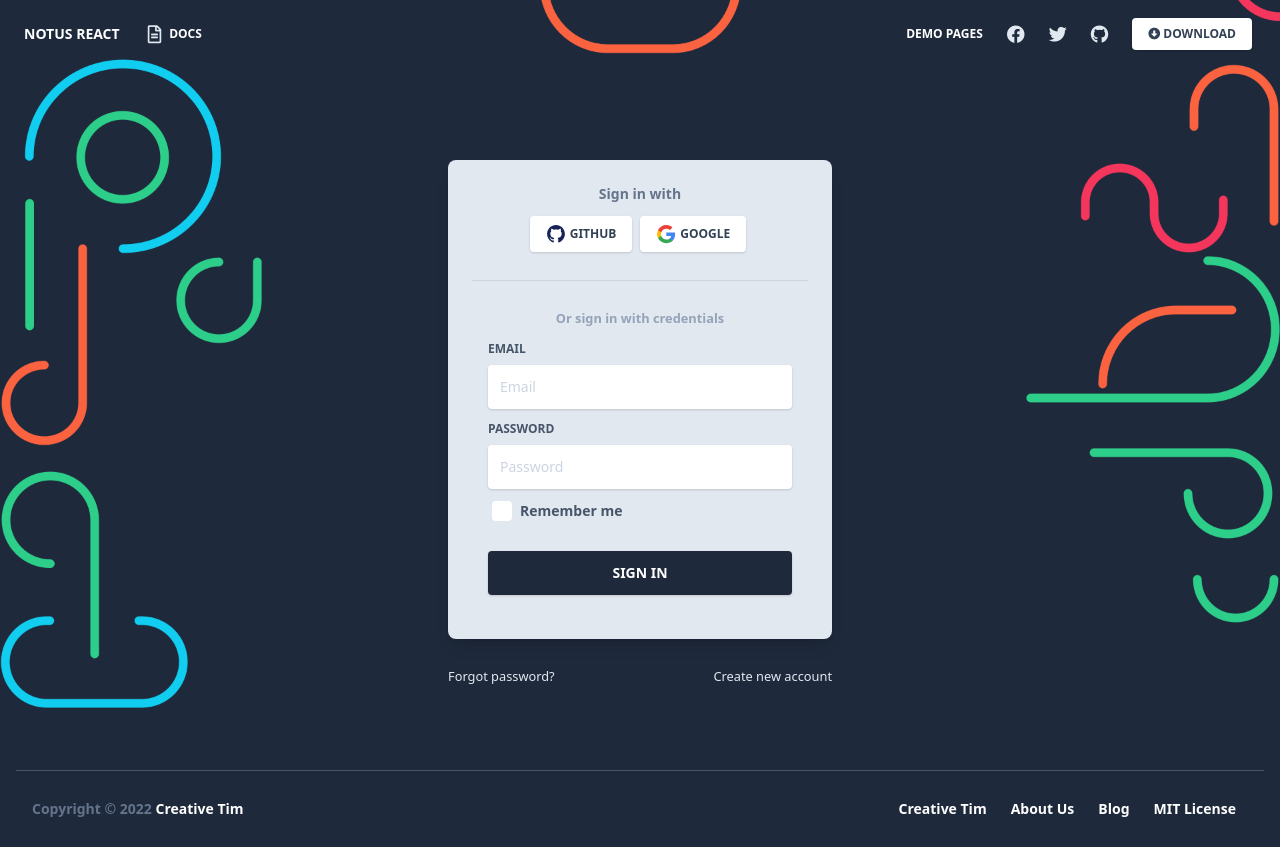
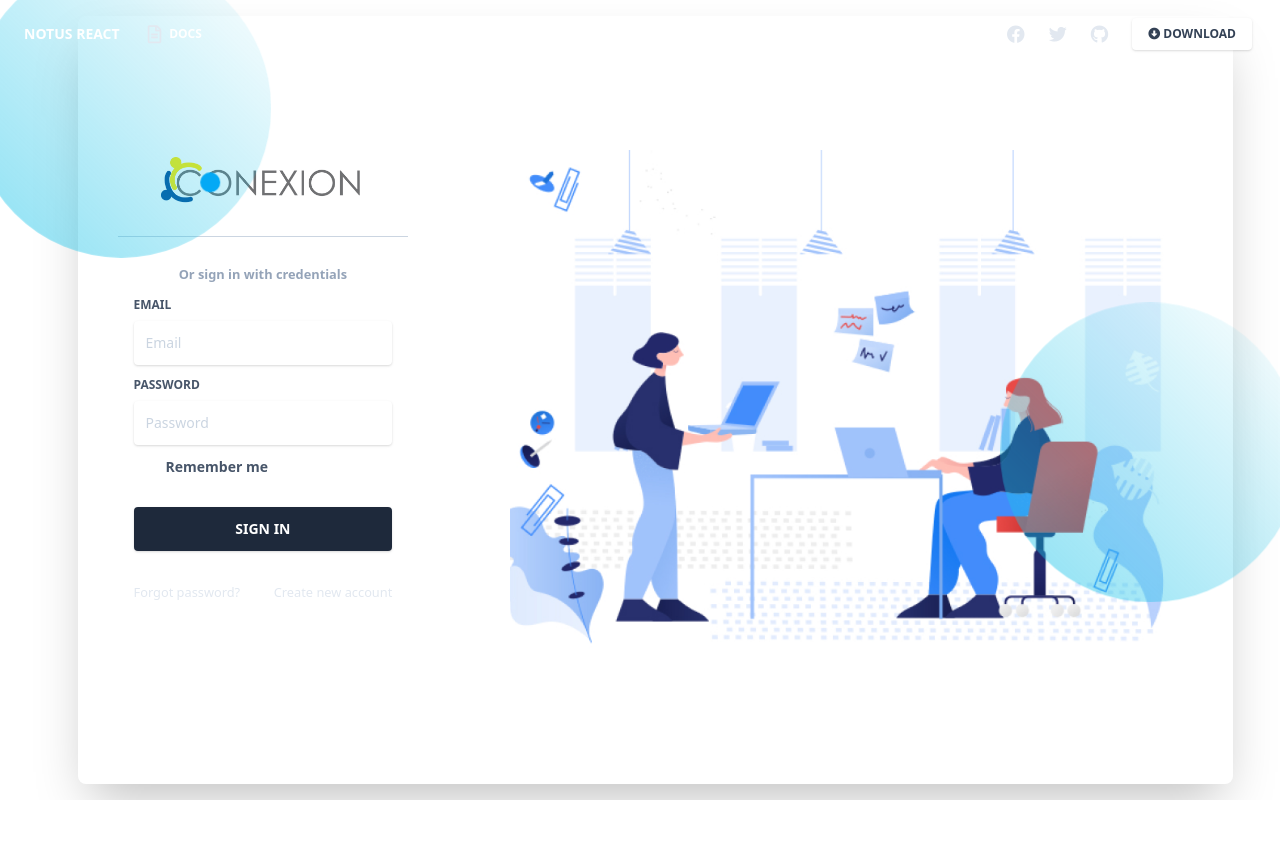
Before and after one commit to ISMAELRIVAS2018/control-system, a React app: page /auth/login in a window 1280 px wide. After the commit the page ends 800 px from the top, so only its background shows below. Built offline with nearby package versions, Linux system fonts and the light colour scheme.

Commit message:
login casi terminado

```diff
--- a/src/layouts/Auth.js
+++ b/src/layouts/Auth.js
@@ -4,7 +4,7 @@ import { Switch, Route, Redirect } from "react-router-dom";
 // components
 
 import Navbar from "components/Navbars/AuthNavbar.js";
-import FooterSmall from "components/Footers/FooterSmall.js";
+import FooterSmall from "components/Footers/FooterSmall.js"
 
 // views
 
@@ -16,20 +16,19 @@ export default function Auth() {
     <>
       <Navbar transparent />
       <main>
-        <section className="relative w-full h-full py-40 min-h-screen">
+        <section className="relative w-full h-full  min-h-screen flex">
           <div
-            className="absolute top-0 w-full h-full bg-blueGray-800 bg-no-repeat bg-full"
-            style={{
-              backgroundImage:
-                "url(" + require("assets/img/register_bg_2.png").default + ")",
-            }}
+            className="absolute top-0 w-full h-full  bg-no-repeat bg-full"
+            // style={{
+            //   backgroundImage:
+            //     "url(" + require("assets/img/register_bg_2.png").default + ")",
+            // }}
           ></div>
           <Switch>
             <Route path="/auth/login" exact component={Login} />
             <Route path="/auth/register" exact component={Register} />
             <Redirect from="/auth" to="/auth/login" />
           </Switch>
-          <FooterSmall absolute />
         </section>
       </main>
     </>
--- a/src/views/auth/Login.js
+++ b/src/views/auth/Login.js
@@ -30,51 +30,43 @@ export default function Login() {
     }
   };
 
+  return (
+    <>
+      {erro && <p className="text-white">{erro}</p>}
 
 
-  return (
-    <>
-      {erro && (
-       <p className="text-white">{erro}</p>
-      )}
+      <div className="container mx-auto px-8 h-3/6 box-content md:h-32 w-32 p-4 border-4 flex justify-center ">
+      <div className="auth-wrapper ">
+          <div className="auth-content ">
+            <div className="auth-bg  ">
+              <span className="r"></span>
+              <span className="r s"></span>
+              <span className="r s"></span>
+              <span className="r"></span>
+            </div>
+          </div>
+        </div>
 
-      <div className="container mx-auto px-4 h-full">
+        {/* //---------FELX ALINIAR EN EL CONTENEDOR ----// */}
+        <div className="flex content-center items-center lg:justify-center justify-statr h-1/2 shadow-2xl rounded-lg  border-0 py-4">
 
-        <div className="flex content-center items-center justify-center h-full">
+              {/* // ----LOGIN------// */}
           <div className="w-full lg:w-4/12 px-4">
-            <div className="relative flex flex-col min-w-0 break-words w-full mb-6 shadow-lg rounded-lg bg-blueGray-200 border-0">
+            {/* // -------CONTENEDOR FLEX CENTER ------// */}
+            <div className="relative flex flex-col min-w-0 break-words w-full mb-6   ">
               <div className="rounded-t mb-0 px-6 py-6">
                 <div className="text-center mb-3">
-                  <h6 className="text-blueGray-500 text-sm font-bold">
-                    Sign in with
-                  </h6>
-                </div>
-                <div className="btn-wrapper text-center">
-                  <button
-                    className="bg-white active:bg-blueGray-50 text-blueGray-700 font-normal px-4 py-2 rounded outline-none focus:outline-none mr-2 mb-1 uppercase shadow hover:shadow-md inline-flex items-center font-bold text-xs ease-linear transition-all duration-150"
-                    type="button"
-                  >
+                  <h6 className="text-blueGray-500 text-sm font-bold"></h6>
                   <img
                     alt="..."
-                      className="w-5 mr-1"
-                      src={require("assets/img/github.svg").default}
+                    className="w-1/2 mr-1 cart "
+                    src={require("assets/img/conexion.jpg").default}
                   />
-                    Github
-                  </button>
-                  <button
-                    className="bg-white active:bg-blueGray-50 text-blueGray-700 font-normal px-4 py-2 rounded outline-none focus:outline-none mr-1 mb-1 uppercase shadow hover:shadow-md inline-flex items-center font-bold text-xs ease-linear transition-all duration-150"
-                    type="button"
-                  >
-                    <img
-                      alt="..."
-                      className="w-5 mr-1"
-                      src={require("assets/img/google.svg").default}
-                    />
-                    Google
-                  </button>
                 </div>
+
                 <hr className="mt-6 border-b-1 border-blueGray-300" />
               </div>
+
               <div className="flex-auto px-4 lg:px-10 py-10 pt-0">
                 <div className="text-blueGray-400 text-center mb-3 font-bold">
                   <small>Or sign in with credentials</small>
@@ -133,8 +125,7 @@ export default function Login() {
                     </button>
                   </div>
                 </form>
-              </div>
-            </div>
+                {/* //-------CONTENEDOR DE REGISTRP Y RECUPERACION DE CLAVE----// */}
                 <div className="flex flex-wrap mt-6 relative">
                   <div className="w-1/2">
                     <a
@@ -153,6 +144,16 @@ export default function Login() {
                 </div>
               </div>
             </div>
+            {/* //-------CONTENEDOR DE REGISTRP Y RECUPERACION DE CLAVE----// */}
+          </div>
+          <div className="w-4/5 md:w-full flex items-center">
+            <img
+              alt="..."
+              className="object-cover w-full  hidden md:block dibujo1  "
+              src={require("assets/img/dibujo.jpg").default}
+            />
+          </div>
+        </div>
       </div>
     </>
   );
--- a/src/views/auth/Register.js
+++ b/src/views/auth/Register.js
@@ -4,6 +4,17 @@ export default function Register() {
   return (
     <>
       <div className="container mx-auto px-4 h-full">
+      <div className="auth-wrapper ">
+          <div className="auth-content ">
+            <div className="auth-bg  ">
+              <span className="r"></span>
+              <span className="r s"></span>
+              <span className="r s"></span>
+              <span className="r"></span>
+            </div>
+          </div>
+        </div>
+
         <div className="flex content-center items-center justify-center h-full">
           <div className="w-full lg:w-6/12 px-4">
             <div className="relative flex flex-col min-w-0 break-words w-full mb-6 shadow-lg rounded-lg bg-blueGray-200 border-0">
```
Also changed, not shown: src/assets/img/Ellipse 2 (1).png (added), src/assets/img/Ellipse 2.png (added), src/assets/img/conexion.jpg (added), src/assets/img/dibujo.jpg (added), src/assets/styles/tailwind.css. Lines whose indentation alone changed are shown as unchanged.
